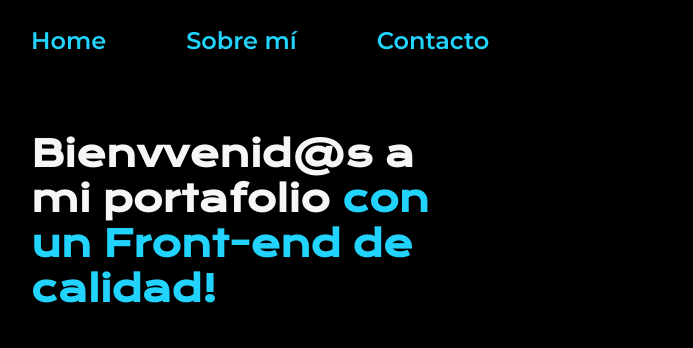
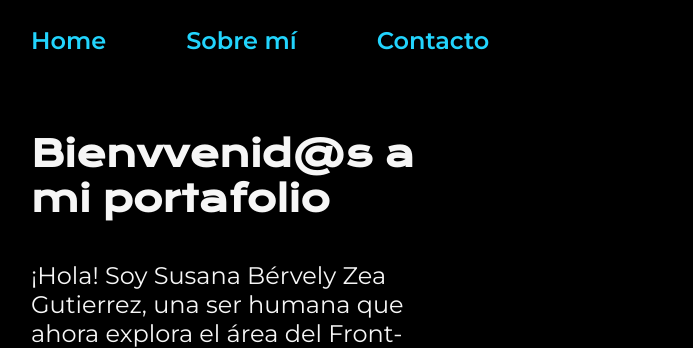
Before and after one commit to SBZG/mi-portafolio, a plain HTML site: page index.html in a window 1280 px wide. Shown: the top 348 px of the page, without its empty margins (161-854 px from the left). Drawn offline with nearby package versions, Linux system fonts and the light colour scheme; files that its build step writes are made by us from their sources.

Commit message:
index.html

```diff
--- a/index.html
+++ b/index.html
@@ -20,7 +20,7 @@
         <section class="presentacion-contenido">
             <h1 class="presentacion-contenido-titulo">
                 Bienvvenid@s a mi portafolio
-                <strong class="titulo-destaque">con un Front-end de calidad!
+                <strong class="titulo-destaque">
                 </strong></h1>
                 <p class="presentacion-contenido-texto">¡Hola! Soy Susana Bérvely Zea Gutierrez, una ser humana que ahora explora el área del Front-end con
                     especialización en React, HTML y CSS.
```
